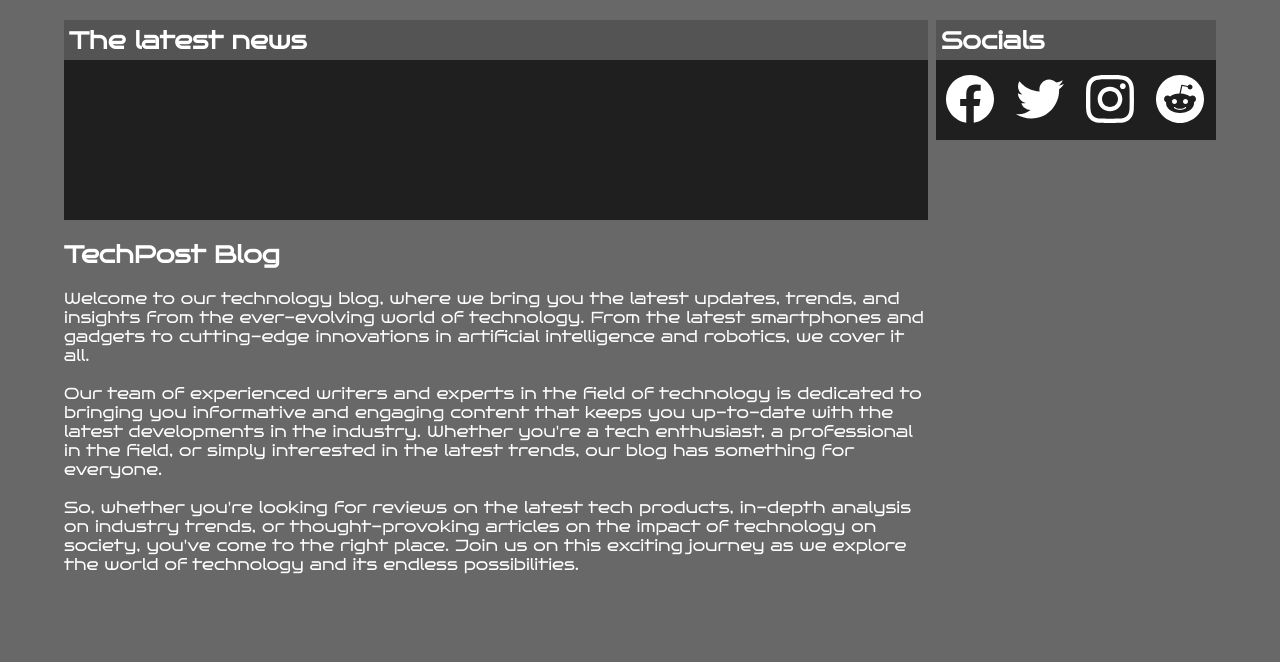
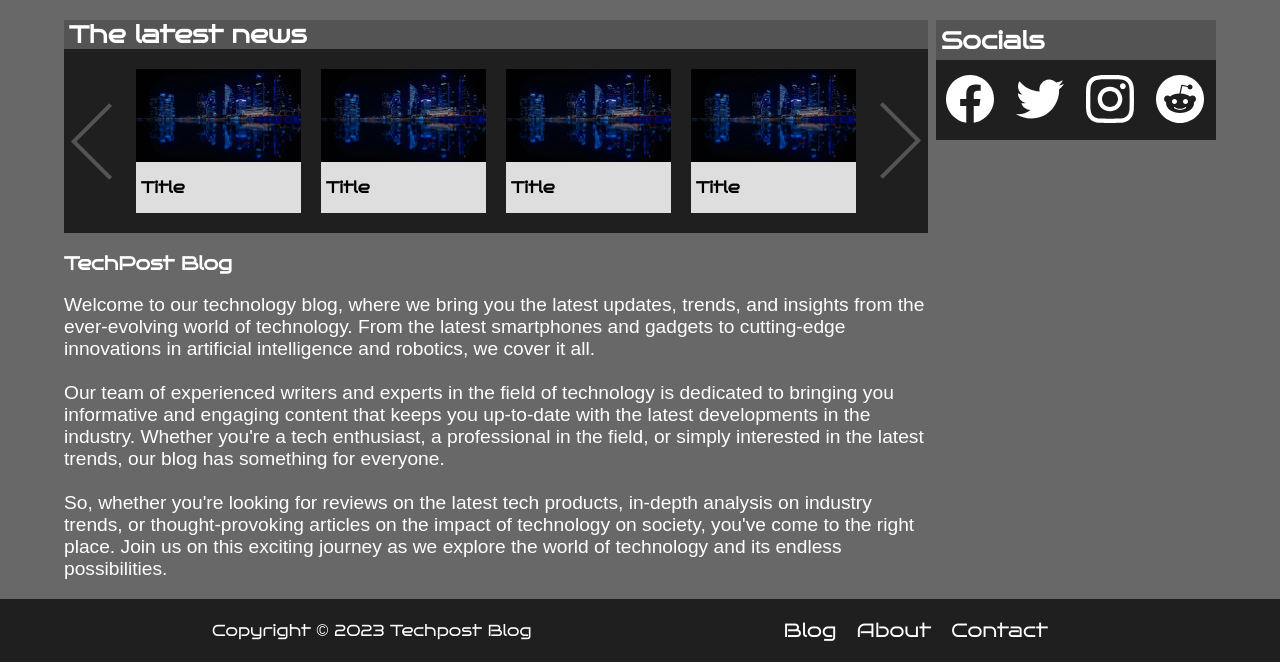
Before and after one commit to ESPR07/Project-Exam-1, a plain HTML site: page index.html in a window 1280 px wide. Shown: the part 423-1085 px from the top of the page. Before the commit the page ends 1013 px from the top, so only its background shows below. Drawn offline with Linux system fonts and the light colour scheme.

Commit message:
Index Design
Finalized index's design, now ready for javascript implementations.

```diff
--- a/index.html
+++ b/index.html
@@ -4,6 +4,7 @@
     <meta charset="UTF-8">
     <meta http-equiv="X-UA-Compatible" content="IE=edge">
     <meta name="viewport" content="width=device-width, initial-scale=1.0">
+    <meta name="description" content="Technology is all round us">
     <link rel="stylesheet" href="/styles/styles.css">
     <script defer src="/script/index.js"></script>
     <title>TechPost || Home Page</title>
@@ -26,17 +27,40 @@
                 <div class="carouselTitleContainer">
                     <h2 class="carouselHeader">The latest news</h2>
                 </div>
+                <div class="carouselContentContainer">
+                    <button class="carouselLeftButton"><span class="leftArrowIcon"></span></button>
+                    <div class="carouselCardContainer">
+                        <a href="#" class="carouselContent">
+                            <img src="/images/landingPageBanner.webp">
+                            <h3>Title</h3>
+                        </a>
+                        <a href="#" class="carouselContent">
+                            <img src="/images/landingPageBanner.webp">
+                            <h3>Title
+                            </h3>
+                        </a>
+                        <a href="#" class="carouselContent">
+                            <img src="/images/landingPageBanner.webp">
+                            <h3>Title</h3>
+                        </a>
+                        <a href="#" class="carouselContent">
+                            <img src="/images/landingPageBanner.webp">
+                            <h3>Title</h3>
+                        </a>
+                    </div>
+                    <button class="carouselRightButton"><span class="rightArrowIcon"></span></button>
+                </div>
             </div>
-            <div class="mainContent">
+            <article class="mainContent">
                 <h1>TechPost Blog</h1>
-                <p>
+                <p class="subFont">
                 Welcome to our technology blog, where we bring you the latest updates, trends, and insights from the ever-evolving world of technology. From the latest smartphones and gadgets to cutting-edge innovations in artificial intelligence and robotics, we cover it all.<br><br>
 
                 Our team of experienced writers and experts in the field of technology is dedicated to bringing you informative and engaging content that keeps you up-to-date with the latest developments in the industry. Whether you're a tech enthusiast, a professional in the field, or simply interested in the latest trends, our blog has something for everyone.<br><br>
 
                 So, whether you're looking for reviews on the latest tech products, in-depth analysis on industry trends, or thought-provoking articles on the impact of technology on society, you've come to the right place. Join us on this exciting journey as we explore the world of technology and its endless possibilities.
                 </p>
-            </div>
+            </article>
         </div>
         <div class="socials">
             <div class="socialsTitleContainer">
@@ -50,5 +74,13 @@
             </ul>
         </div>
     </section>
+    <footer class="footer">
+        <p>Copyright <span class="subFont">©</span> 2023 Techpost Blog</p>
+        <ul class="navList">
+            <a href="#" title="Head to the blog list">Blog</a>
+            <a href="#" title="Read more about us">About</a>
+            <a href="#" title="Ask us questions">Contact</a>
+        </ul>
+    </footer>
 </body>
 </html>
--- a/styles/styles.css
+++ b/styles/styles.css
@@ -22,6 +22,10 @@ a:visited {
   color: var(--textColor);
 }
 
+.subFont {
+  font-family: var(--contentFont);
+}
+
 :root {
     --mainFont: "brunoAce", Verdana, Tahoma, sans-serif;
     --contentFont: arial, verdana, tahoma, sans-serif;
@@ -30,6 +34,7 @@ a:visited {
     --htmlBackground: rgba(104, 104, 104, 1);
     --containerHeaderBackground: rgba(84, 84, 84, 1);
     --containerBackground: rgba(31, 31, 31, 1);
+    --carouselContentBackground: rgba(222, 222, 222, 1);
 }
 
 /*Navigation Bar*/
@@ -72,6 +77,21 @@ a:visited {
   box-shadow: inset 200px 0 0 0 var(--textColor);
 }
 
+/*Footer*/
+.footer {
+  display: flex;
+  justify-content: space-evenly;
+  align-items: center;
+  background-color: var(--navContainerColor);
+  width: 100%;
+  padding-block: 20px;
+
+}
+
+.footer p {
+  margin: 0;
+}
+
 /*Home Page*/
   /*Landing Banner*/
 .headerImage {
@@ -106,22 +126,92 @@ a:visited {
     flex-direction: column;
     width: 75%;
   }
+
   .carouselContainer {
+    display: flex;
+    flex-direction: column;
     background-color: var(--containerBackground);
-    height: 200px;
   }
 
   .carouselTitleContainer {
     background-color: var(--containerHeaderBackground);
     display: flex;
     align-items: center;
-    height: 5vh;
+    height: 30%;
     margin: 0;
   }
 
   .carouselHeader {
     margin: 0;
     padding-left: 5px;
+  }
+
+  .carouselContentContainer {
+    display: flex;
+    align-items: center;
+    justify-content: space-between;
+    padding-block: 20px;
+    height: 100%;
+    width: 100%;
+  }
+
+  .carouselContentContainer button {
+    display: flex;
+    height: 10vh;
+    width:10vh;
+    background-color: var(--containerBackground);
+    border: none;
+    cursor: pointer;
+  }
+
+  .leftArrowIcon {
+    background-image: url(/images/featuredArrow.svg);
+    height: 100%;
+    width: 100%;
+    min-width: 50px;
+    background-size: contain;
+    background-repeat: no-repeat;
+  }
+
+  .rightArrowIcon {
+    background-image: url(/images/featuredArrow.svg);
+    transform: rotate(180deg);
+    height: 100%;
+    width: 100%;
+    min-width: 50px;
+    background-size: contain;
+    background-repeat: no-repeat;
+  }
+
+  .carouselCardContainer {
+    display: flex;
+    flex-direction: row;
+    overflow: auto;
+  }
+
+  .carouselContent {
+    display: flex;
+    flex-direction: column;
+    background-color: var(--carouselContentBackground);
+    max-width: 250px;
+    min-width: 100px;
+    min-height: 100px;
+    margin-inline: 10px;
+  }
+
+  .carouselContent img {
+    width: 100%;
+  }
+
+  .carouselContent h3{
+    color: black;
+    padding-inline: 5px;
+    font-size: 1rem;
+    width: 100%;
+  }
+
+  .mainContent p {
+    font-size: 1.2rem;
   }
 
   /*Socails Tab*/
```
